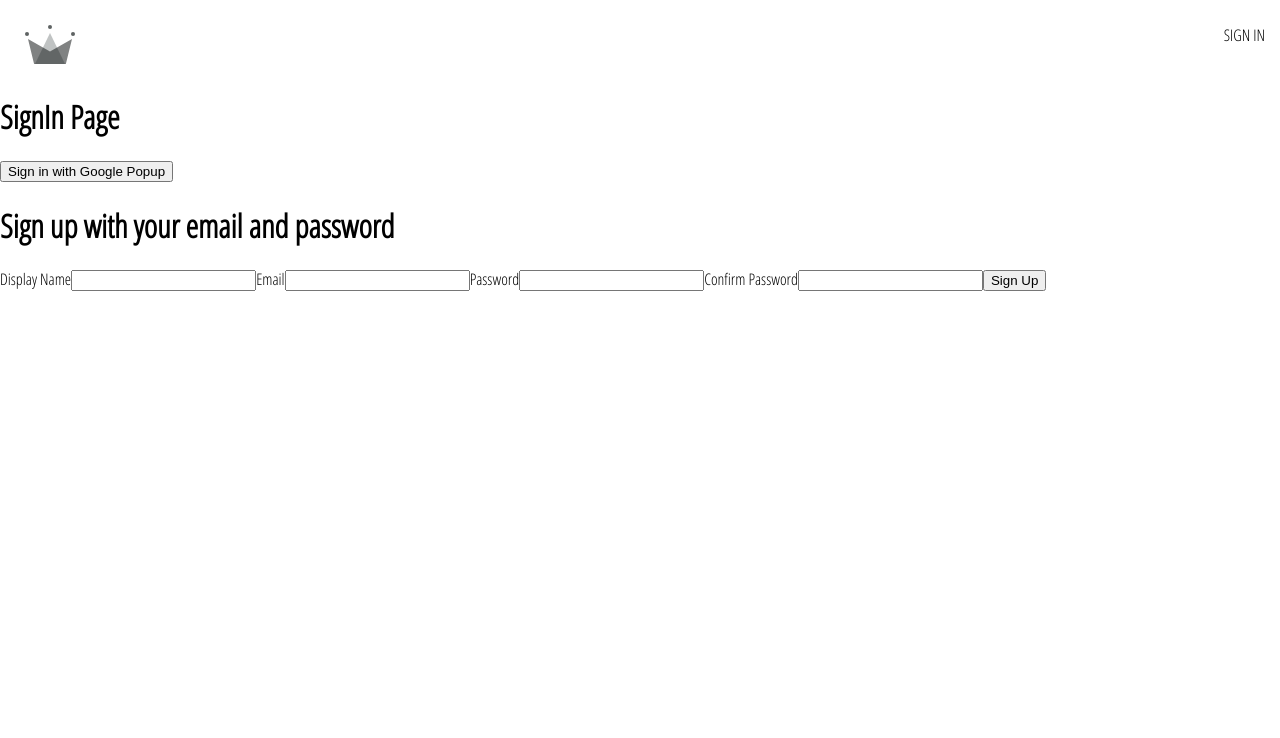
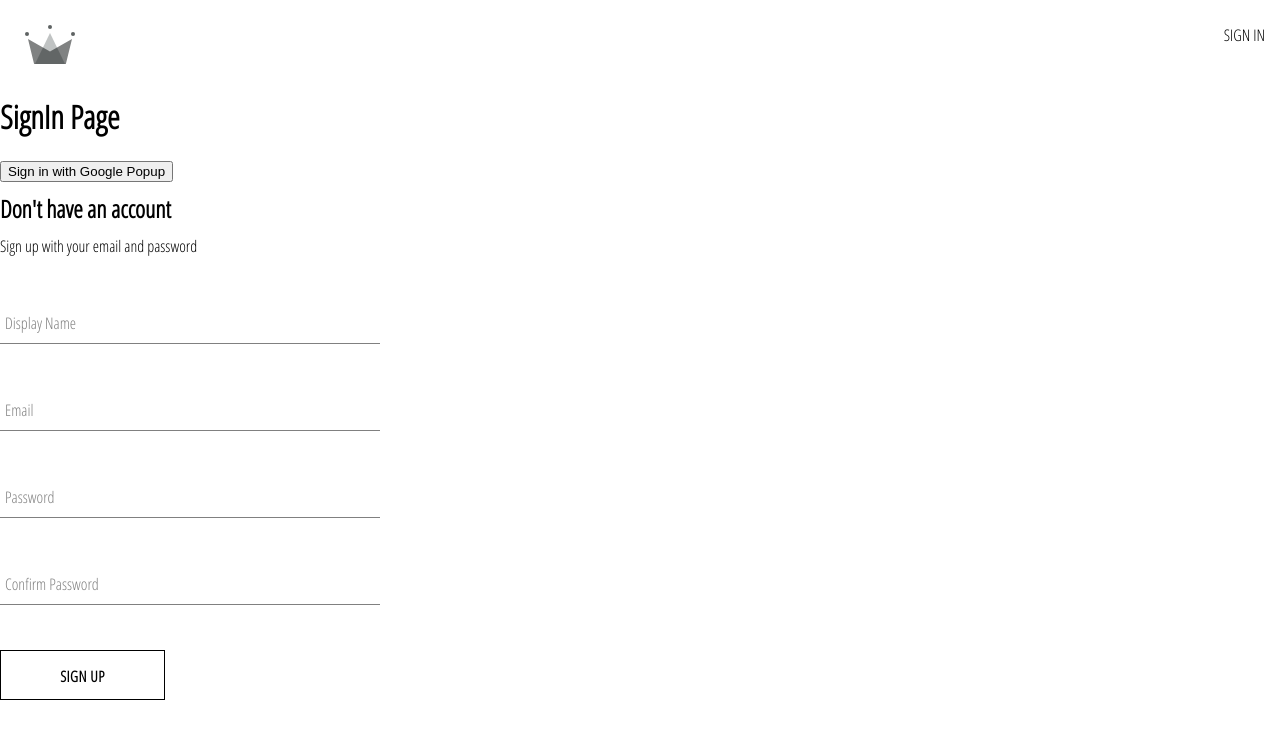
Before and after one commit to ManideepPaul/demo-ecommerce-project, a React (Create React App) app: page /sign-in in a window 1280 px wide. Shown: the top 738 px of the page. Built offline with nearby package versions, Linux system fonts and the light colour scheme.

Commit message:
create sign up component, the form input component, button component

```diff
--- /dev/null
+++ b/src/components/button/button.component.jsx
@@ -0,0 +1,19 @@
+import './button.styles.scss'
+
+const BUTTON_TYPE_CLASSES = {
+  google: "google-sign-in",
+  inverted: "inverted",
+};
+
+const Button = ({ children, buttonType, ...otherProps }) => {
+  return (
+    <button
+      className={`button-container ${BUTTON_TYPE_CLASSES[buttonType]}`}
+      {...otherProps}
+    >
+      {children}
+    </button>
+  );
+};
+
+export default Button;
--- /dev/null
+++ b/src/components/button/button.styles.scss
@@ -0,0 +1,46 @@
+.button-container {
+  min-width: 165px;
+  width: auto;
+  height: 50px;
+  letter-spacing: 0.5px;
+  line-height: 50px;
+  padding: 0 35px 0 35px;
+  font-size: 15px;
+  background-color: black;
+  color: white;
+  text-transform: uppercase;
+  font-family: 'Open Sans Condensed';
+  font-weight: bolder;
+  border: none;
+  cursor: pointer;
+  display: flex;
+  justify-content: center;
+
+  &:hover {
+    background-color: white;
+    color: black;
+    border: 1px solid black;
+  }
+
+  &.google-sign-in {
+    background-color: #4285f4;
+    color: white;
+
+    &:hover {
+      background-color: #357ae8;
+      border: none;
+    }
+  }
+
+  &.inverted {
+    background-color: white;
+    color: black;
+    border: 1px solid black;
+
+    &:hover {
+      background-color: black;
+      color: white;
+      border: none;
+    }
+  }
+}
--- /dev/null
+++ b/src/components/form-input/form-input.component.jsx
@@ -0,0 +1,20 @@
+import "./form-input.styles.scss";
+
+const FormInput = ({ label, ...otherProps }) => {
+  return (
+    <div className="group">
+      <input className="form-input" {...otherProps} />
+      {label && (
+        <label
+          className={`${
+            otherProps.value.length ? "shrink" : ""
+          } form-input-label`}
+        >
+          {label}
+        </label>
+      )}
+    </div>
+  );
+};
+
+export default FormInput;
--- /dev/null
+++ b/src/components/form-input/form-input.styles.scss
@@ -0,0 +1,54 @@
+$sub-color: grey;
+$main-color: black;
+
+@mixin shrinkLabel {
+  top: -14px;
+  font-size: 12px;
+  color: $main-color;
+}
+
+.group {
+  position: relative;
+  margin: 45px 0;
+
+  .form-input {
+    background: none;
+    background-color: white;
+    color: $sub-color;
+    font-size: 18px;
+    padding: 10px 10px 10px 5px;
+    display: block;
+    width: 100%;
+    border: none;
+    border-radius: 0;
+    border-bottom: 1px solid $sub-color;
+    margin: 25px 0;
+
+    &:focus {
+      outline: none;
+    }
+
+    &:focus ~ .form-input-label {
+      @include shrinkLabel();
+    }
+  }
+
+  input[type="password"] {
+    letter-spacing: 0.3em;
+  }
+
+  .form-input-label {
+    color: $sub-color;
+    font-size: 16px;
+    font-weight: normal;
+    position: absolute;
+    pointer-events: none;
+    left: 5px;
+    top: 10px;
+    transition: 300ms ease all;
+
+    &.shrink {
+      @include shrinkLabel();
+    }
+  }
+}
--- a/src/components/sign-up-form/sign-up-form.component.jsx
+++ b/src/components/sign-up-form/sign-up-form.component.jsx
@@ -1,58 +1,90 @@
 import { useState } from "react";
-import { createAuthWithEmailAndPassword, createUserDoucumentFromAuth } from "../../utils/firebase/firebase.utils";
+import {
+  createAuthWithEmailAndPassword,
+  createUserDoucumentFromAuth,
+} from "../../utils/firebase/firebase.utils";
+
+import FormInput from "../form-input/form-input.component";
+import Button from "../button/button.component";
+import './sign-up-form.styles.scss'
 
 const defaultFormFields = {
-    'displayName': '',
-    'email': '',
-    'password': '',
-    'confirmPassword': ''
-}
+  displayName: "",
+  email: "",
+  password: "",
+  confirmPassword: "",
+};
 
 const SignUpForm = () => {
-
-    const [formFields, setFormFields] = useState(defaultFormFields)
+  const [formFields, setFormFields] = useState(defaultFormFields);
   const { displayName, email, password, confirmPassword } = formFields;
   // console.log(formFields)
 
   const handleSubmit = async (event) => {
     event.preventDefault();
 
-        if (password !== confirmPassword) alert('Password mismatch')
+    if (password !== confirmPassword) alert("Password mismatch");
 
     try {
       let { user } = await createAuthWithEmailAndPassword(email, password);
       // console.log(response)
-            user = {...user, displayName} // because in this case user object will contain displayName as null assigining the displayName value into the user object.
-            await createUserDoucumentFromAuth(user)
+      user = { ...user, displayName }; // because in this case user object will contain displayName as null assigining the displayName value into the user object.
+      await createUserDoucumentFromAuth(user);
     } catch (error) {
-            if(error.code === 'auth/email-already-in-use') alert('Email already exist');
-            else console.log(error)
+      if (error.code === "auth/email-already-in-use")
+        alert("Email already exist");
+      else console.log(error);
     }
-    }
+  };
 
   const handleChage = (event) => {
     const { name, value } = event.target;
-        setFormFields({ ...formFields, [name]: value })
-    }
+    setFormFields({ ...formFields, [name]: value });
+  };
   return (
-        <div>
-            <h1>Sign up with your email and password</h1>
+    <div className="sign-up-container">
+        <h2>Don't have an account</h2>
+      <span>Sign up with your email and password</span>
       <form onSubmit={handleSubmit}>
-                <label htmlFor="">Display Name</label>
-                <input type="text" required value={displayName} onChange={handleChage} name='displayName' />
+        <FormInput
+          label="Display Name"
+          type="text"
+          required
+          value={displayName}
+          onChange={handleChage}
+          name="displayName"
+        />
 
-                <label htmlFor="">Email</label>
-                <input type="email" required value={email} onChange={handleChage} name='email' />
+        <FormInput
+          label="Email"
+          type="email"
+          required
+          value={email}
+          onChange={handleChage}
+          name="email"
+        />
 
-                <label htmlFor="">Password</label>
-                <input type="password" required value={password} onChange={handleChage} name='password' />
+        <FormInput
+          label="Password"
+          type="password"
+          required
+          value={password}
+          onChange={handleChage}
+          name="password"
+        />
 
-                <label htmlFor="">Confirm Password</label>
-                <input type="password" required value={confirmPassword} onChange={handleChage} name='confirmPassword' />
-                <button type="submit">Sign Up</button>
+        <FormInput
+          label="Confirm Password"
+          type="password"
+          required
+          value={confirmPassword}
+          onChange={handleChage}
+          name="confirmPassword"
+        />
+        <Button buttonType='inverted' type="submit">Sign Up</Button>
       </form>
     </div>
-    )
-}
+  );
+};
 
-export default SignUpForm
+export default SignUpForm;
--- /dev/null
+++ b/src/components/sign-up-form/sign-up-form.styles.scss
@@ -0,0 +1,9 @@
+.sign-up-container {
+    display: flex;
+    flex-direction: column;
+    width: 380px;
+
+    h2 {
+        margin: 10px 0;
+    }
+}
```
Lines whose indentation alone changed are shown as unchanged.
